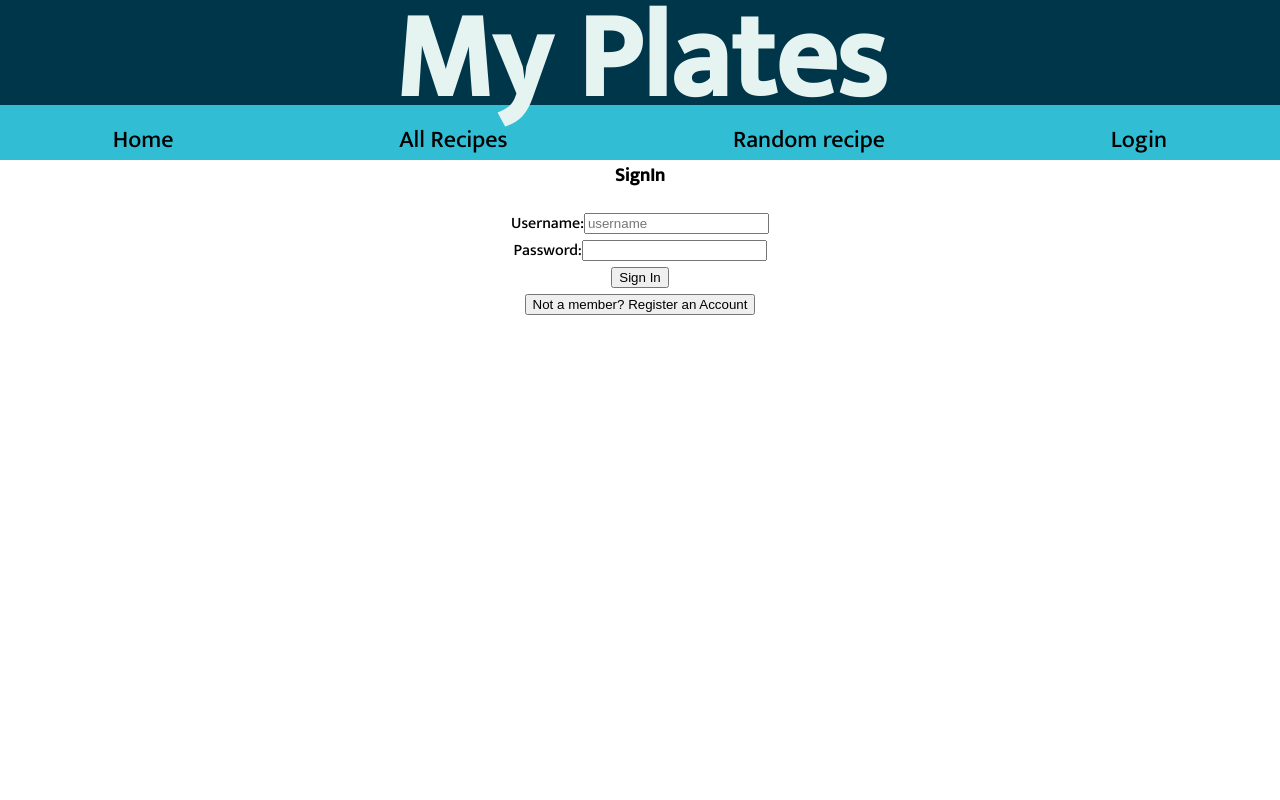
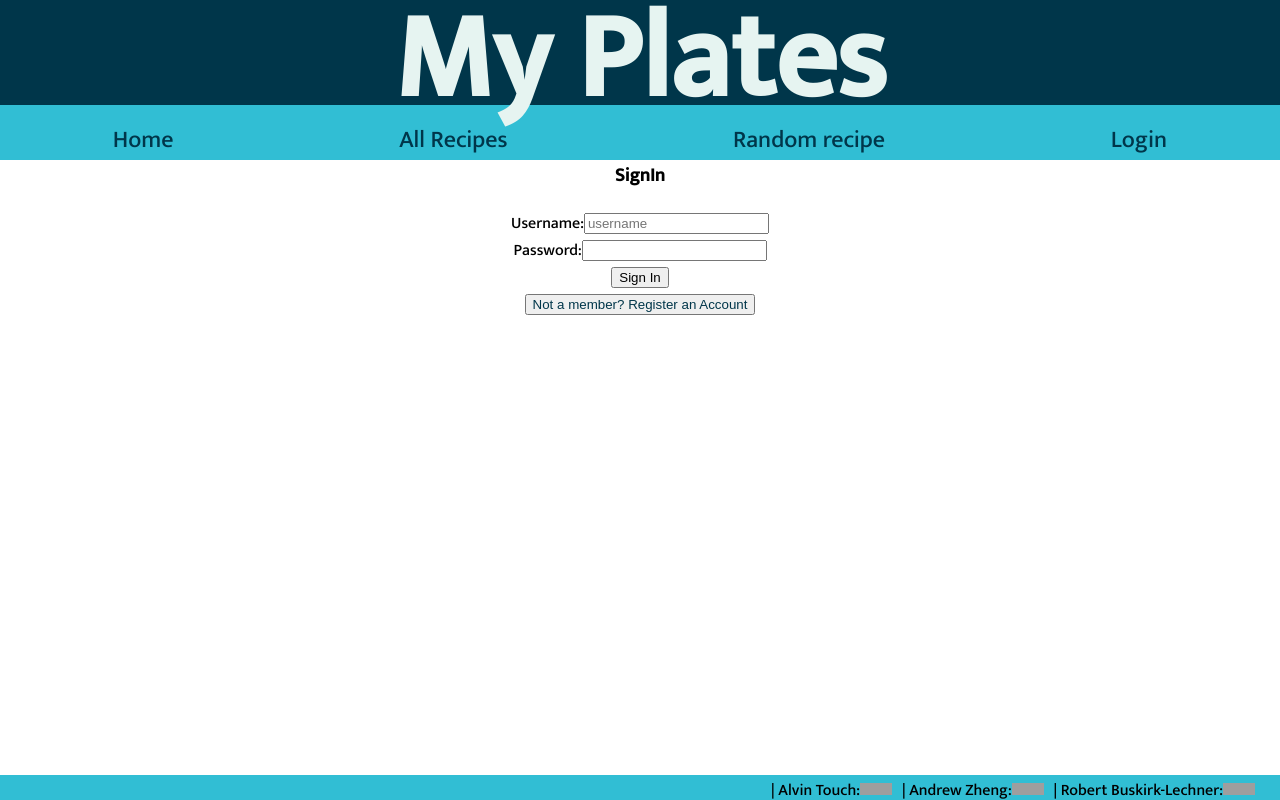
Before and after one commit to robert-bl/MyPlates, a React (Create React App) app in the folder my-plate/: page /login in a window 1280 px wide. Built offline with nearby package versions, Linux system fonts and the light colour scheme; grey boxes are pictures that could not be loaded; a web font is replaced by a local one.

Commit message:
footer added

```diff
--- a/my-plate/src/App.js
+++ b/my-plate/src/App.js
@@ -4,6 +4,7 @@ import Header from './components/Header'
 import Main from './components/Main'
 import './styling/App.css';
 import axiosCreate from './services/apiServices';
+import Footer from './components/Footer';
 
 function App() {
 
@@ -58,7 +59,9 @@ function App() {
       <DataContext.Provider value={{authenticated, toggleAuthenticated, user, setUser, handleLogOut}}>
         <Header />
         <Main />
+        <Footer />
       </DataContext.Provider>
+      <div className='spacer'></div>
     </div>
   );
 }
--- a/my-plate/src/components/Footer.jsx
+++ b/my-plate/src/components/Footer.jsx
@@ -1,7 +1,27 @@
 export default function Footer () {
     return (
-        <div className="test-wrapper">
-            <h3>Footer sdfdsfs</h3>
+        <div className="footer-wrapper">
+            <div className="contributor-wrapper">
+                <div className="contributor">
+                    | Alvin Touch:
+                    <a href="https://github.com/Anasterisk" target="_blank" className="link">
+                    <img src="https://cdn.jsdelivr.net/gh/devicons/devicon/icons/github/github-original.svg" style={{width: "16px" }}/></a>
+                    <a href="https://www.linkedin.com/in/alvin-toch/" target="_blank" className="link"><img src="https://cdn.jsdelivr.net/gh/devicons/devicon/icons/linkedin/linkedin-plain.svg" style={{width: "16px" }}/></a>
+                </div>
+                <div className="contributor">
+                    | Andrew Zheng:
+                    <a href="https://github.com/Azheng100" target="_blank" className="link">
+                    <img src="https://cdn.jsdelivr.net/gh/devicons/devicon/icons/github/github-original.svg" style={{width: "16px" }}/></a>
+                    <a href="https://www.linkedin.com/in/andrewzheng7/" target="_blank" className="link"><img src="https://cdn.jsdelivr.net/gh/devicons/devicon/icons/linkedin/linkedin-plain.svg" style={{width: "16px" }}/></a>
+
+                </div>
+                <div className="contributor">
+                    | Robert Buskirk-Lechner:
+                    <a href="https://github.com/robert-bl" target="_blank" className="link">
+                    <img src="https://cdn.jsdelivr.net/gh/devicons/devicon/icons/github/github-original.svg" style={{width: "16px" }}/></a>
+                    <a href="https://www.linkedin.com/in/robert-buskirk-lechner/" target="_blank" className="link"><img src="https://cdn.jsdelivr.net/gh/devicons/devicon/icons/linkedin/linkedin-plain.svg" style={{width: "16px" }}/></a>
+                </div>
+            </div>
         </div>
     )
 }
--- a/my-plate/src/styling/App.css
+++ b/my-plate/src/styling/App.css
@@ -10,7 +10,7 @@
 /* Styling for links with link class */
 .link {
   text-decoration: none;
-  color: black;
+  color: #00364A;
 }
 
 /*Landing*/
@@ -28,3 +28,35 @@
 .main-wrapper {
   margin-top: 160px;
 }
+
+/*footer*/
+.footer-wrapper {
+  position: fixed;
+  bottom: 0;
+  width: 100vw;
+  background-color: #31BED4;
+  height: 25px;
+  margin: 0
+}
+
+.contributor-wrapper {
+  margin-right: 15px;
+  display: flex;
+  justify-content: flex-end;
+  align-items: center;
+}
+
+.contributor {
+  margin-right: 10px;
+  margin-top: 2px;
+  display: flex;
+  align-items: flex-start;
+}
+
+.footer-text {
+
+}
+
+.spacer {
+  height: 25px
+}
```
